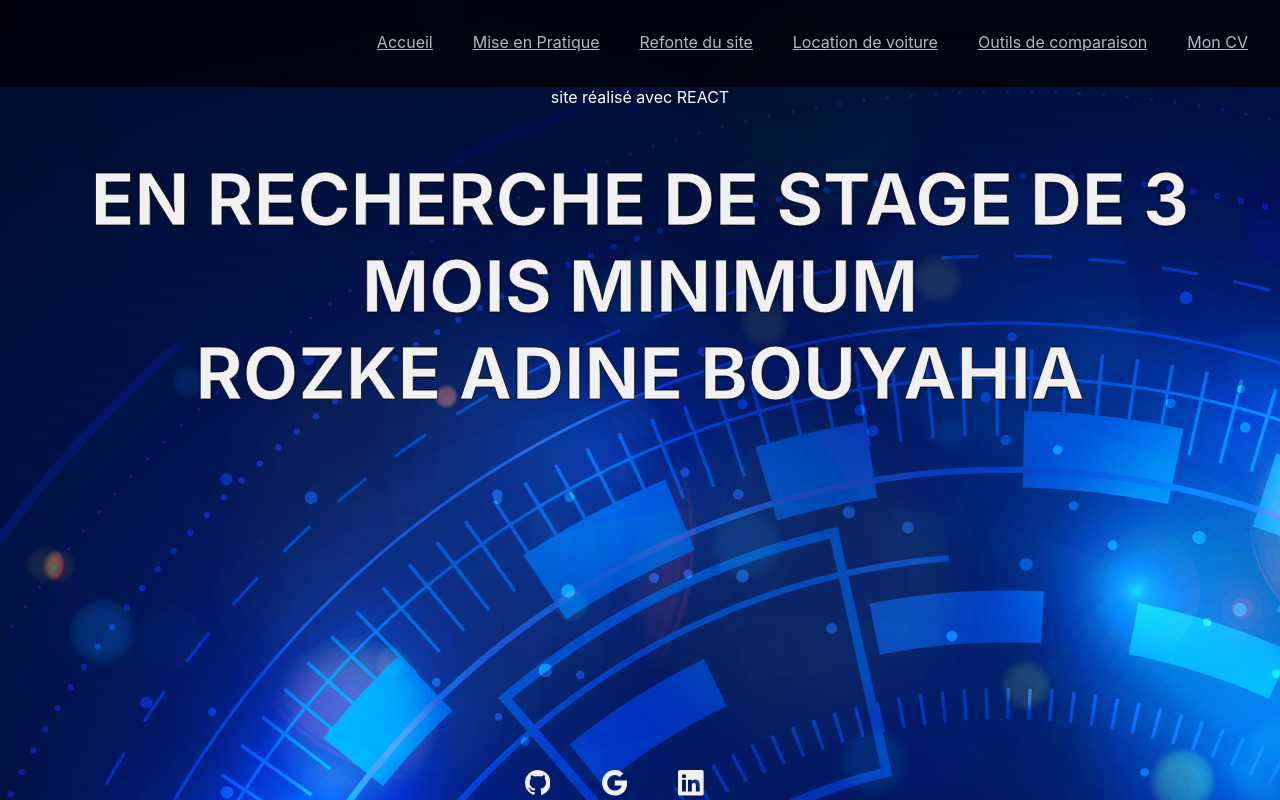
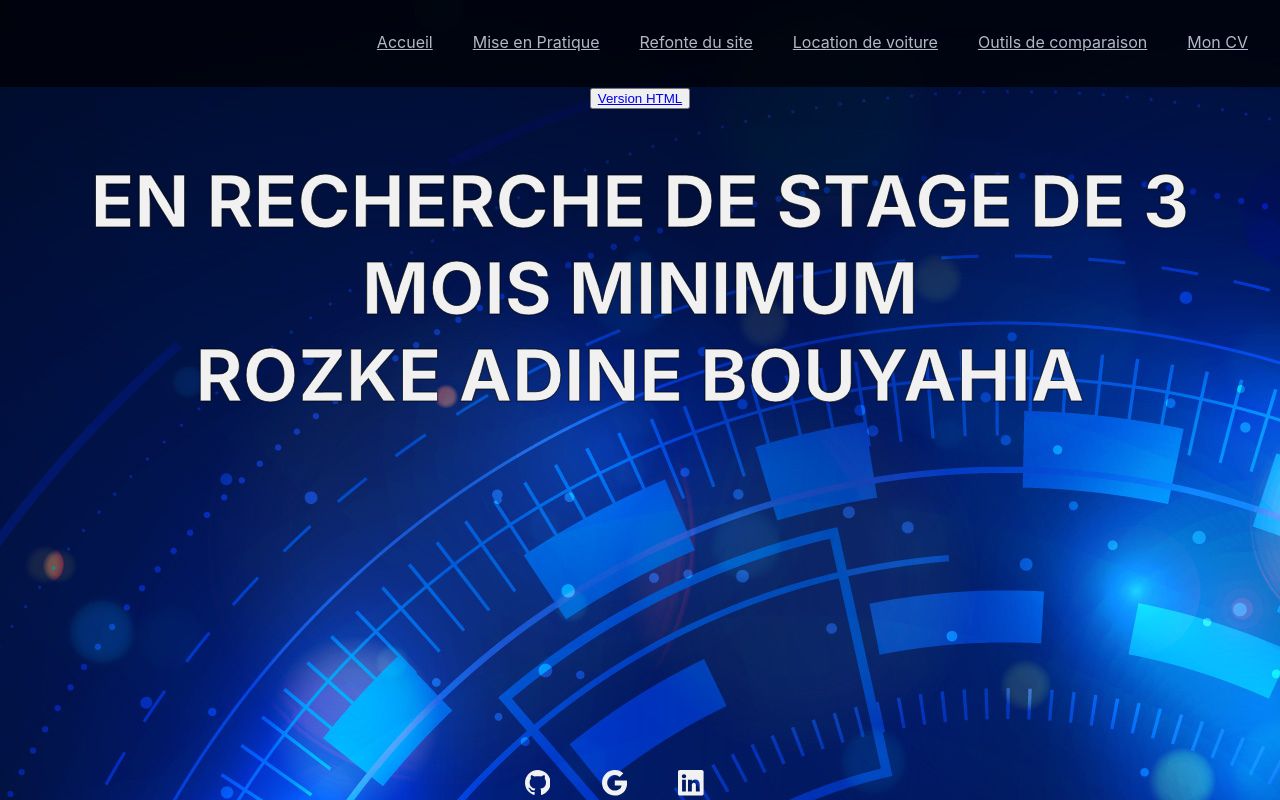
Before and after one commit to RozkeAdine/portfolio_react, a React (Create React App) app in the folder portfolio/: page / in a window 1280 px wide. Built offline with nearby package versions, Linux system fonts and the light colour scheme.

Commit message:
add link

```diff
--- a/portfolio/src/components/Home.js
+++ b/portfolio/src/components/Home.js
@@ -3,7 +3,11 @@ import '../styles/Home.css';
 function Home () {
     return (
         <div className='pra-home'>
-            <span>site réalisé avec REACT</span><br/>
+            <span>
+                <button>
+                <a href="http://portfoliorozkeadine.com/" target="_blank">Version HTML</a>
+                </button>
+            </span><br/>
             <h1>
                 En recherche de stage de 3 mois minimum<br/>
                 <div className="pra-name">Rozke Adine BOUYAHIA</div>
```
